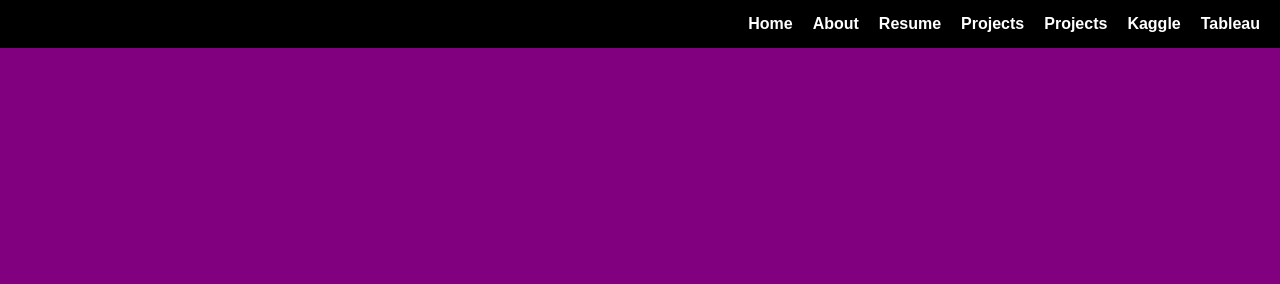
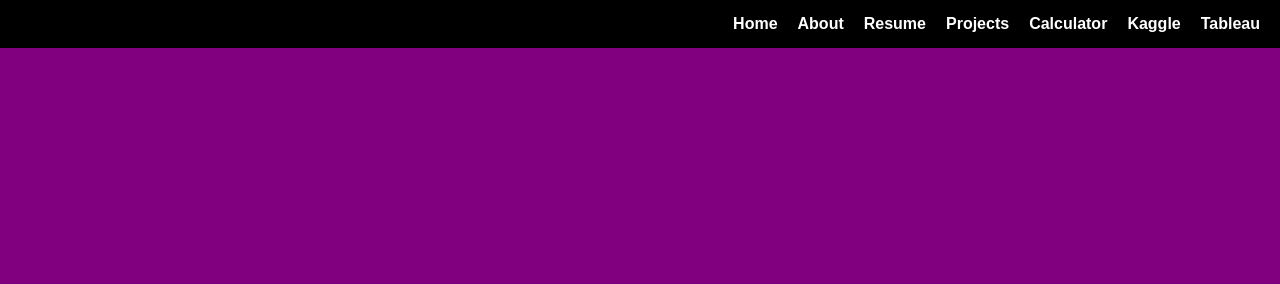
Before and after one commit to dhavltharkaaar/dhavltharkaaar.github.io, a plain HTML site: page index.html in a window 1280 px wide. Shown: the top 284 px of the page. Drawn offline with nearby package versions, Linux system fonts and the light colour scheme.

Commit message:
Update index.html

```diff
--- a/index.html
+++ b/index.html
@@ -174,7 +174,7 @@
       <li><a href="#about" onclick="showSection('about')">About</a></li>
       <li><a href="#resume" onclick="showSection('resume')">Resume</a></li>
       <li><a href="#projects" onclick="showSection('projects')">Projects</a></li>
-      <li><a href="calculator.html">Projects</a></li>
+      <li><a href="calculator.html">Calculator</a></li>
       <li><a href="https://www.kaggle.com/dhavaltharkaar" target="_blank">Kaggle</a></li>
       <li><a href="https://public.tableau.com/app/profile/dhavltharkaar" target="_blank">Tableau</a></li>
     </ul>
```
